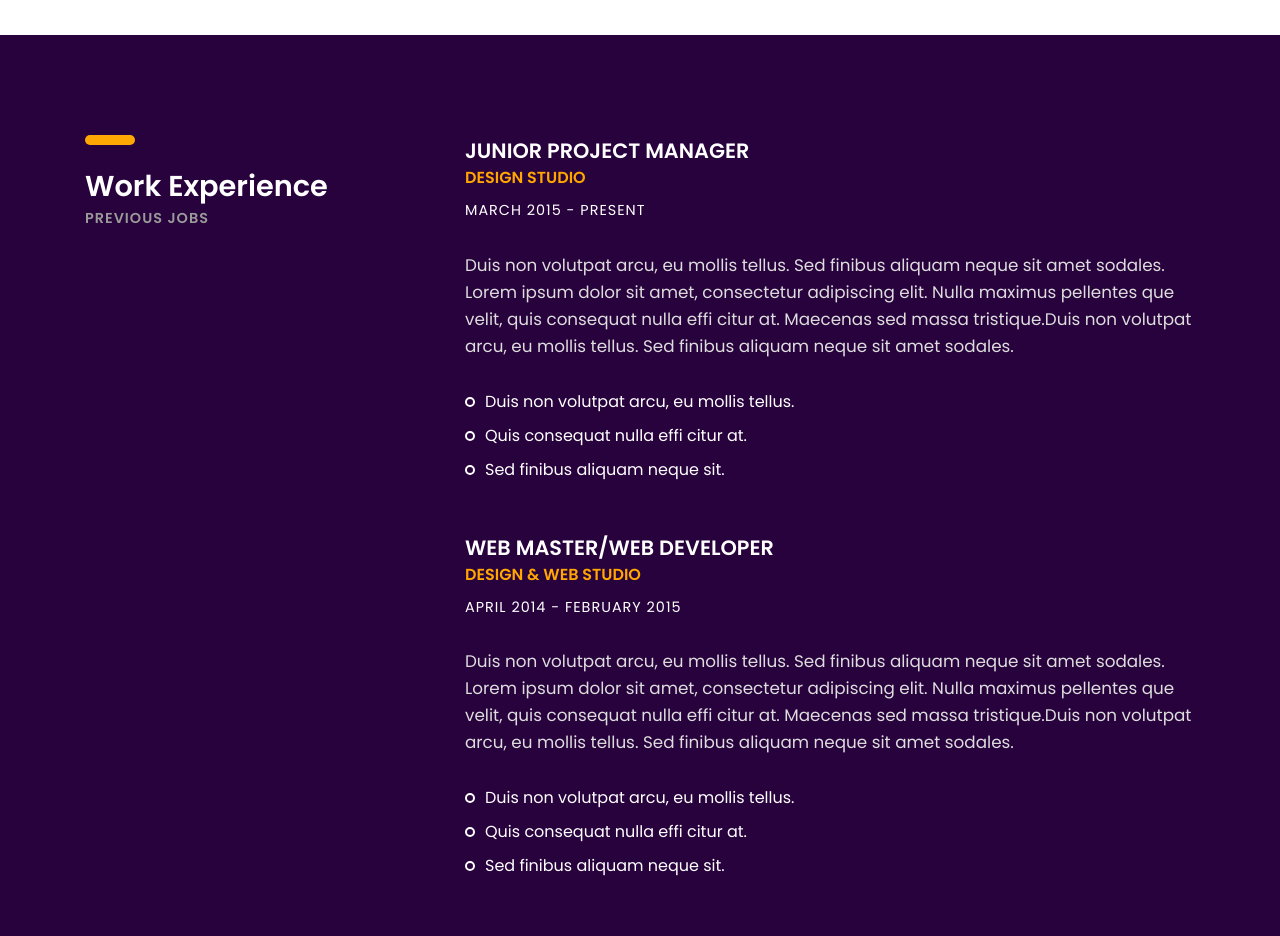
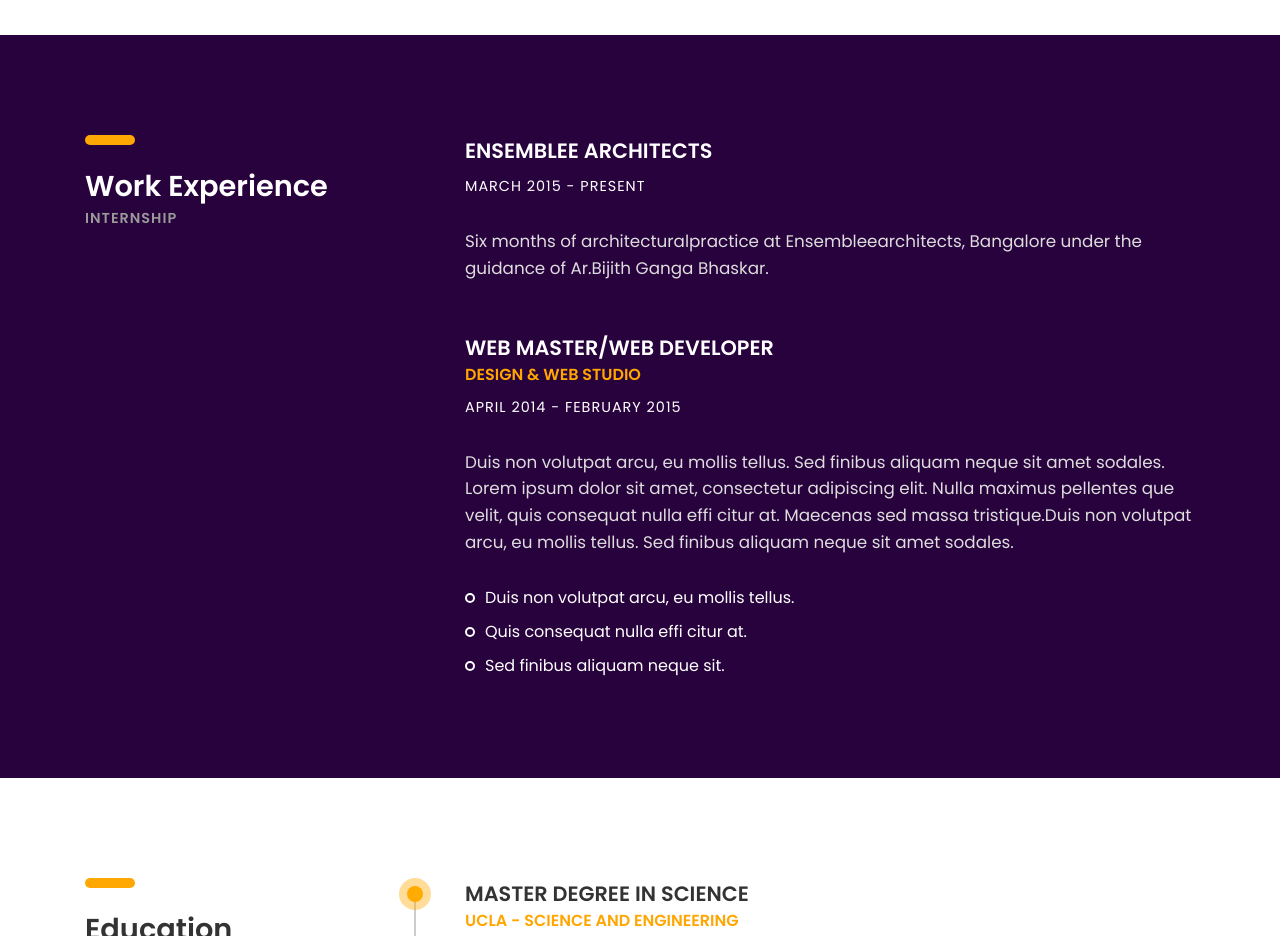
Before and after one commit to architectmeera/architectmeera.github.io, a plain HTML site: page index.html in a window 1280 px wide. Shown: the part 2900-3836 px from the top of the page. Drawn offline with Linux system fonts and the light colour scheme; files whose address does not match are found by name.

Commit message:
first commit from

```diff
--- a/index.html
+++ b/index.html
@@ -254,24 +254,17 @@
 				<div class="col-sm-4">
 					<div class="heading">
 						<h3><b>Work Experience</b></h3>
-						<h6 class="font-lite-black"><b>PREVIOUS JOBS</b></h6>
+						<h6 class="font-lite-black"><b>INTERNSHIP</b></h6>
 					</div>
 				</div><!-- col-sm-4 -->
 				<div class="col-sm-8">
 
 					<div class="experience margin-b-50">
-						<h4><b>JUNIOR PROJECT MANAGER</b></h4>
-						<h5 class="font-yellow"><b>DESIGN STUDIO</b></h5>
+						<h4><b>ENSEMBLEE ARCHITECTS</b></h4>
+						<h5 class="font-yellow"><b></b></h5>
 						<h6 class="margin-t-10">MARCH 2015 - PRESENT</h6>
-						<p class="font-semi-white margin-tb-30">Duis non volutpat arcu, eu mollis tellus. Sed finibus aliquam neque sit amet sodales.
-							Lorem ipsum dolor sit amet, consectetur adipiscing elit. Nulla maximus pellentes que velit,
-							quis consequat nulla effi citur at. Maecenas sed massa tristique.Duis non volutpat arcu,
-							eu mollis tellus. Sed finibus aliquam neque sit amet sodales. </p>
-						<ul class="list margin-b-30">
-							<li>Duis non volutpat arcu, eu mollis tellus.</li>
-							<li>Quis consequat nulla effi citur at.</li>
-							<li>Sed finibus aliquam neque sit.</li>
-						</ul>
+						<p class="font-semi-white margin-tb-30">Six months of architecturalpractice at Ensembleearchitects, Bangalore under the guidance of Ar.Bijith Ganga Bhaskar. </p>
+
 					</div><!-- experience -->
 
 					<div class="experience margin-b-50">
```
